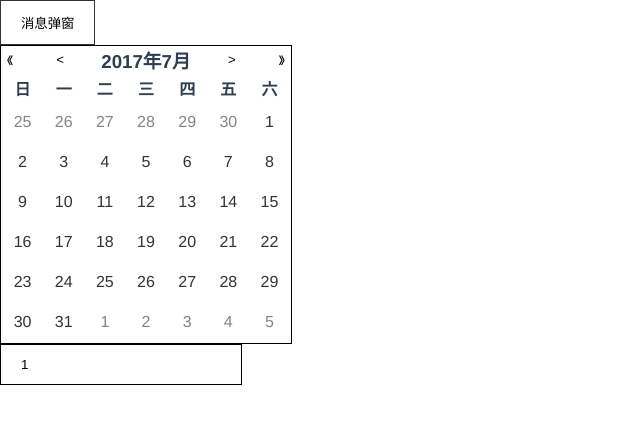
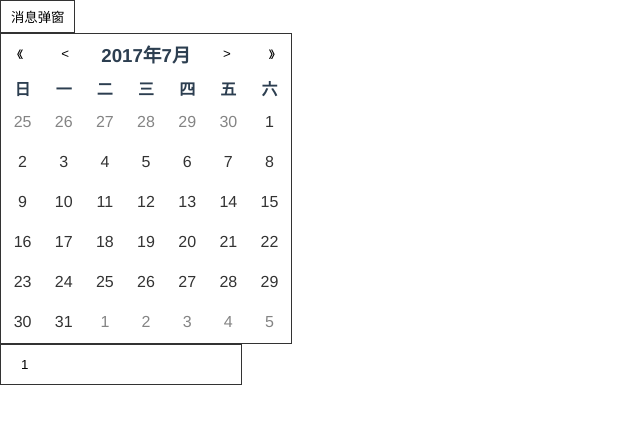
Before and after one commit to toBeTheLight/try-ui, a Vue app: page / in a window 1280 px wide. Shown: the top 424 px of the page, without its empty margins (0-640 px from the left). Built offline with nearby package versions, Linux system fonts and the light colour scheme.

Commit message:
update: common less variables

```diff
--- a/src/App.vue
+++ b/src/App.vue
@@ -1,6 +1,6 @@
 <template>
   <div id="app">
-    <TryButton @click="showMessageBox">消息弹窗</TryButton>
+    <TryButton @click="showMessageBox" size="small">消息弹窗</TryButton>
     <TryDatePicker />
     <TryInput v-model="inputVal"/>
   </div>
--- a/src/assets/css/var.less
+++ b/src/assets/css/var.less
@@ -1,5 +1,5 @@
 .baseBorder {
-  border: 1px solid black;
+  border: 1px solid #333;
 }
 .hoverBorder {
   border: 1px solid #57a3f3;
@@ -10,6 +10,12 @@
 .focusShadow {
   box-shadow: 0 0 0 2px rgba(45,140,240,.2);
 }
+.largePadding {
+  padding: 15px 25px;
+}
 .normalPadding {
   padding: 12px 20px;
 }
+.smallPadding {
+  padding: 6px 10px;
+}
--- a/src/components/button/style.less
+++ b/src/components/button/style.less
@@ -1,16 +1,17 @@
+@import url('~@/assets/css/var.less');
 .try-button {
-  border: 1px solid #333;
+  .baseBorder;
   & +.try-button {
     margin-left: 10px;
   }
 }
 
 .try-button--large {
-  padding: 15px 25px;
+  .largePadding;
 }
 .try-button--normal {
-  padding: 12px 20px;
+  .normalPadding;
 }
 .try-button--small {
-  padding: 6px 10px;
+  .smallPadding;
 }
--- a/src/components/date-picker/cmpts/datePanel/DatePanel.vue
+++ b/src/components/date-picker/cmpts/datePanel/DatePanel.vue
@@ -7,6 +7,7 @@ import { dateDetails, boundaryTime, fillDateMatrix } from './utils'
 export default {
   data () {
     return {
+      weeks: ['日', '一', '二', '三', '四', '五', '六'],
       dateRightNow: null,
       dateSelected: null,
       dateShown: null,
--- a/src/components/date-picker/cmpts/datePanel/style.less
+++ b/src/components/date-picker/cmpts/datePanel/style.less
@@ -1,12 +1,14 @@
+@import url("~@/assets/css/var.less");
 .try-datepanel {
   display: flex;
   flex-direction: column;
   width: 290px;
-  border: 1px solid black;
+  .baseBorder;
   &__toggle {
     display: flex;
     flex-direction: row;
     justify-content: space-between;
+    .smallPadding;
   }
   &__header {
     text-align: center;
--- a/src/components/date-picker/cmpts/datePanel/template.html
+++ b/src/components/date-picker/cmpts/datePanel/template.html
@@ -8,13 +8,7 @@
   </div>
   <table>
     <thead class="try-datepanel__header">
-      <th>日</th>
-      <th>一</th>
-      <th>二</th>
-      <th>三</th>
-      <th>四</th>
-      <th>五</th>
-      <th>六</th>
+      <th v-for="day in weeks" :key="day">{{day}}</th>
     </thead>
     <tbody>
       <tr v-for="(row, index) in dateMatrix" :key="index">
--- a/src/components/input/style.less
+++ b/src/components/input/style.less
@@ -1,4 +1,4 @@
-@import url('../../assets/css/var.less');
+@import url('~@/assets/css/var.less');
 .try-input {
   width: 200px;
   .normalPadding;
```
